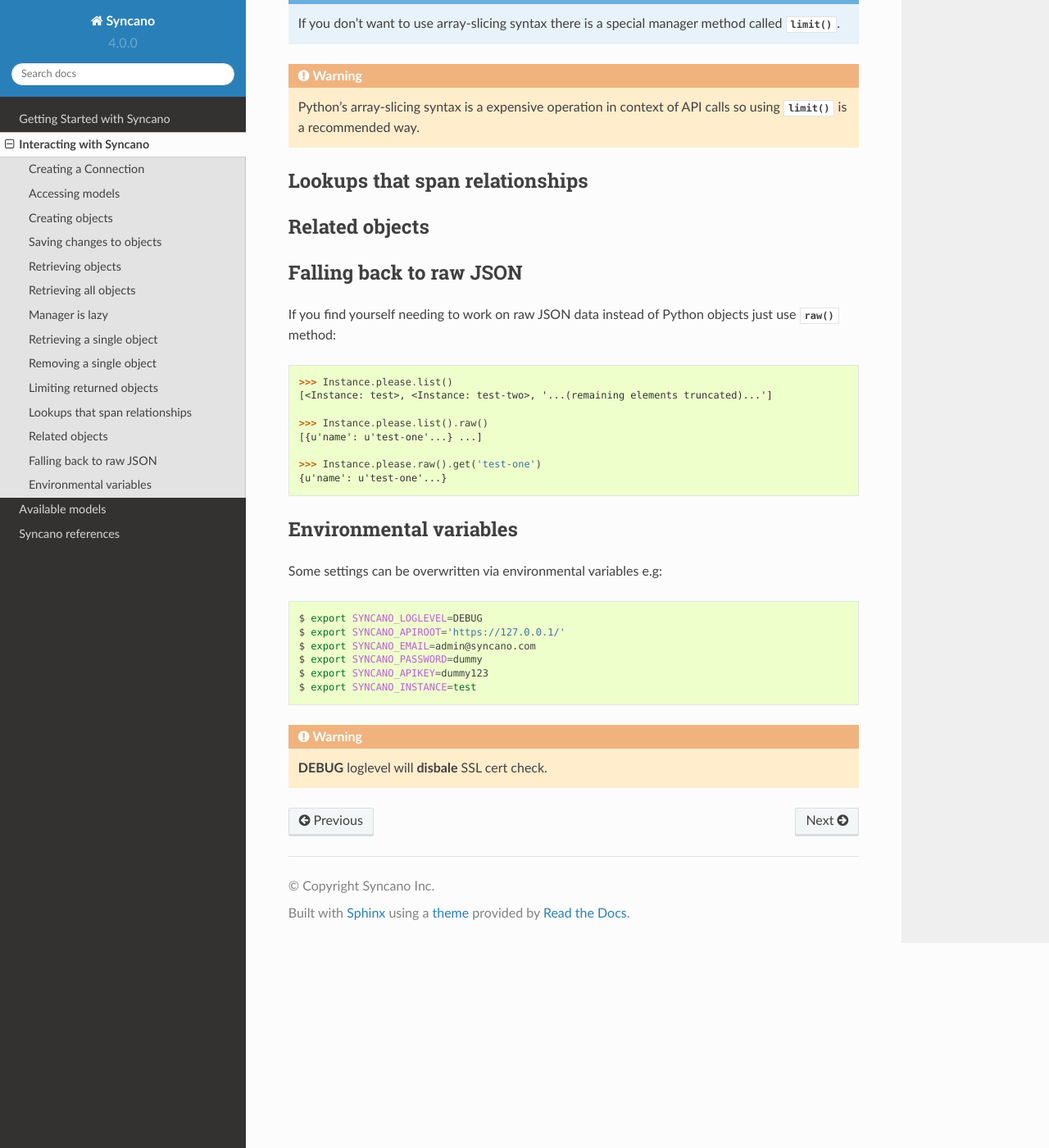
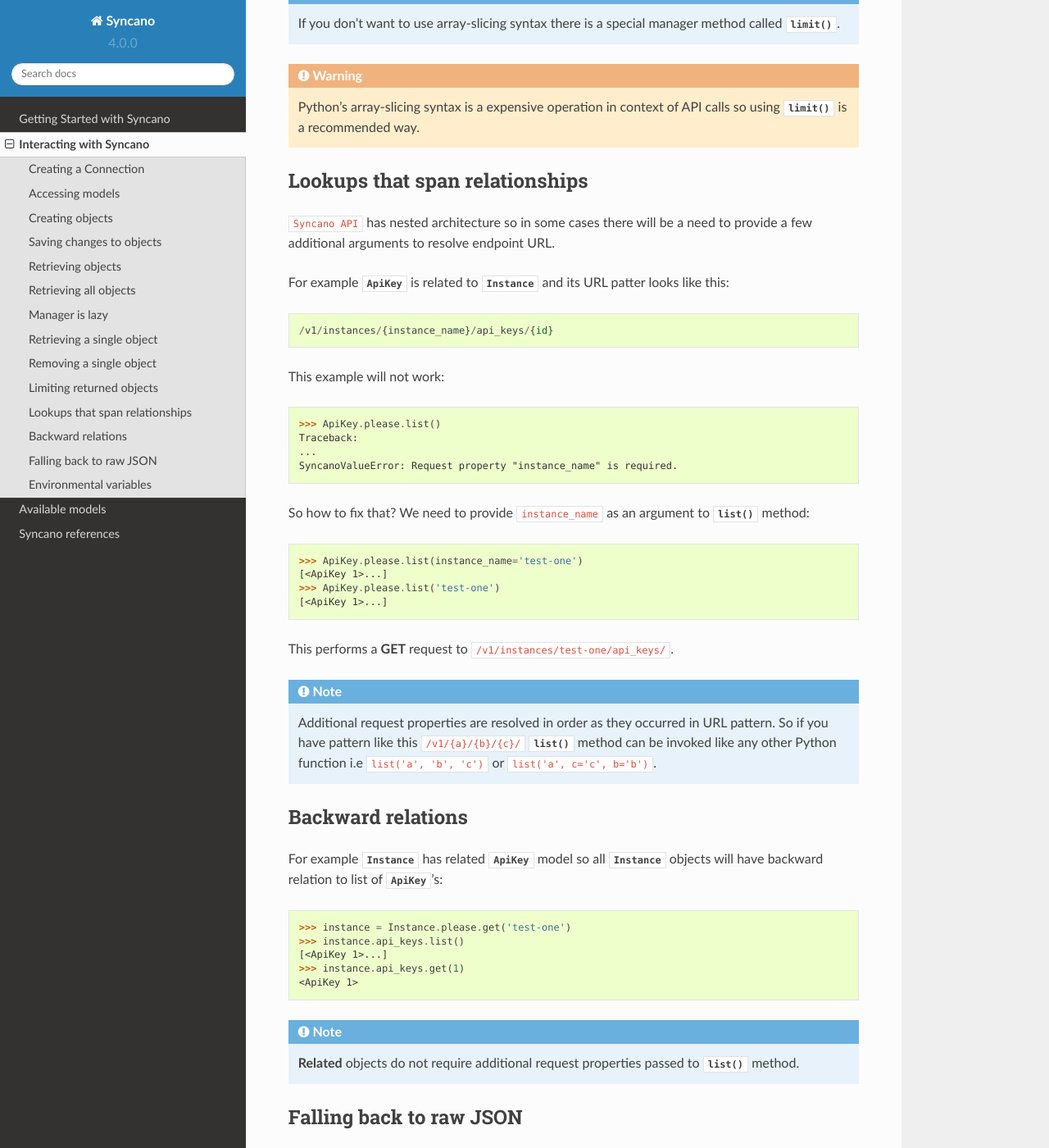
Before and after one commit to Syncano/syncano-python, a Sphinx documentation site: the page built from docs/source/interacting.rst, in a window 1280 px wide and 1400 px high, scrolled down 3919 px. Shown: the whole window at 82% size. Built offline with Sphinx 7.4.7 and the Read the Docs theme 2.0.0, drawn with Linux system fonts in a browser that asks for light colours.

Commit message:
[SYNPYTH-8] done, comments are welcome

```diff
--- a/docs/source/interacting.rst
+++ b/docs/source/interacting.rst
@@ -181,10 +181,52 @@ Negative indexing (i.e. **Instance.please.all()[-1]**) is not supported.
 Lookups that span relationships
 -------------------------------
 
+``Syncano API`` has nested architecture so in some cases there will be a need to provide
+a few additional arguments to resolve endpoint URL.
 
-Related objects
----------------
+For example :class:`~syncano.models.base.ApiKey` is related to :class:`~syncano.models.base.Instance` and
+its URL patter looks like this::
 
+/v1/instances/{instance_name}/api_keys/{id}
+
+This example will not work::
+
+    >>> ApiKey.please.list()
+    Traceback:
+    ...
+    SyncanoValueError: Request property "instance_name" is required.
+
+So how to fix that? We need to provide ``instance_name`` as an argument
+to :meth:`~syncano.models.manager.Manager.list` method::
+
+    >>> ApiKey.please.list(instance_name='test-one')
+    [<ApiKey 1>...]
+    >>> ApiKey.please.list('test-one')
+    [<ApiKey 1>...]
+
+This performs a **GET** request to ``/v1/instances/test-one/api_keys/``.
+
+.. note::
+    Additional request properties are resolved in order as they occurred in URL pattern.
+    So if you have pattern like this ``/v1/{a}/{b}/{c}/`` :meth:`~syncano.models.manager.Manager.list`
+    method can be invoked like any other Python function i.e ``list('a', 'b', 'c')`` or ``list('a', c='c', b='b')``.
+
+
+Backward relations
+------------------
+
+For example :class:`~syncano.models.base.Instance` has related :class:`~syncano.models.base.ApiKey` model so
+all :class:`~syncano.models.base.Instance` objects will have backward relation to list of :class:`~syncano.models.base.ApiKey`'s::
+
+    >>> instance = Instance.please.get('test-one')
+    >>> instance.api_keys.list()
+    [<ApiKey 1>...]
+    >>> instance.api_keys.get(1)
+    <ApiKey 1>
+
+.. note::
+    **Related** objects do not require additional request properties passed to
+    :meth:`~syncano.models.manager.Manager.list` method.
 
 Falling back to raw JSON
 ------------------------
```
